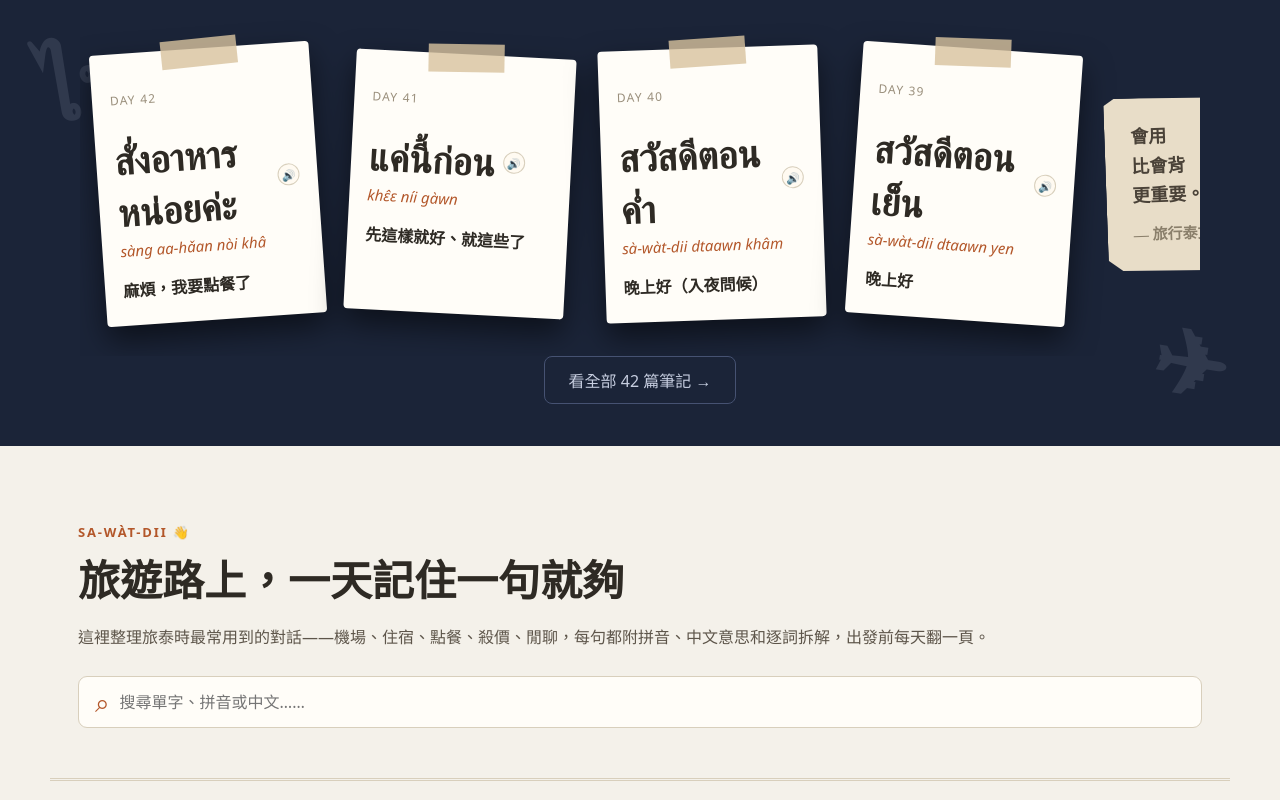
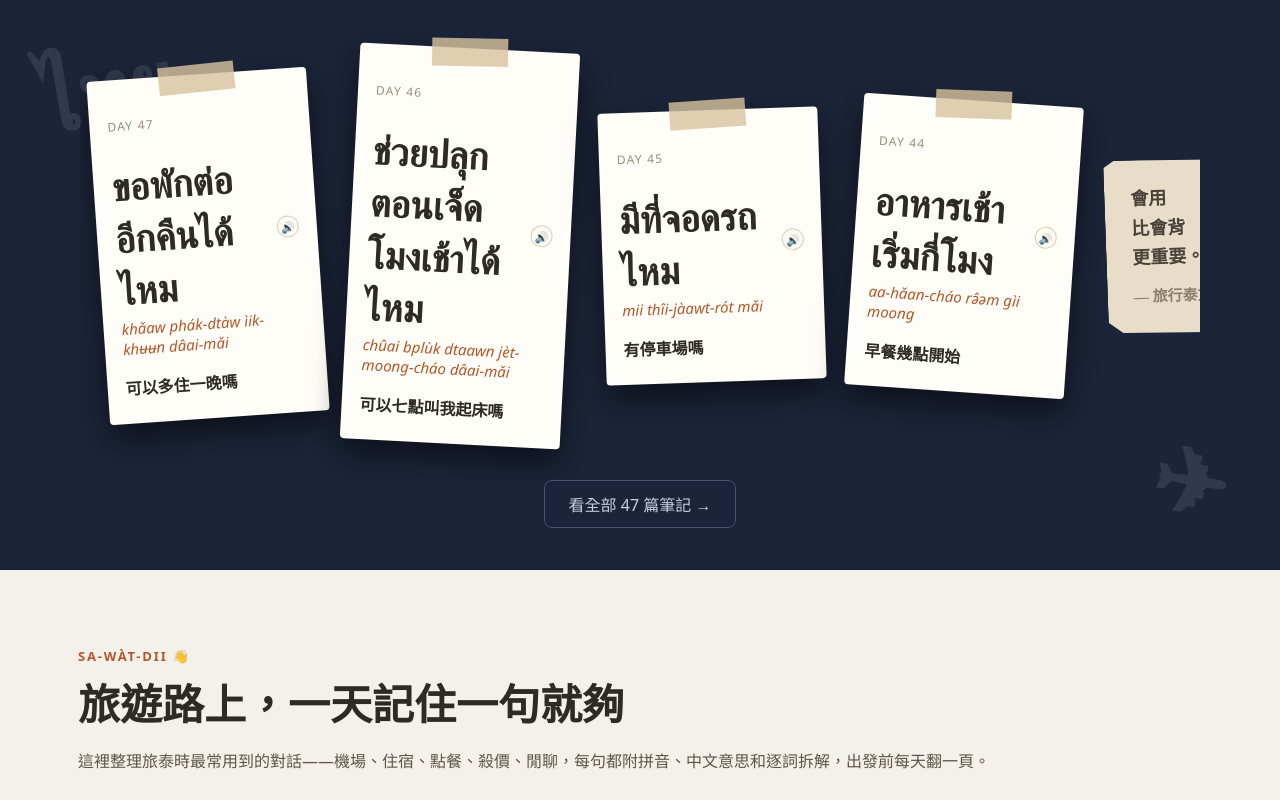
Before and after one commit to phineascarter-arch/thai-travel-notes, a React (Vite) app: page / in a window 1280 px wide. Shown: the part 960-1760 px from the top of the page. Built offline with nearby package versions, Linux system fonts and the light colour scheme.

Commit message:
Add Day 43-47: hotel-desk conversations (luggage, breakfast, parking, wake-up call, extending a stay)

```diff
--- a/src/data/notes.ts
+++ b/src/data/notes.ts
@@ -47,6 +47,180 @@ export interface Note {
 
 export const notes: Note[] = [
   {
+    day: 47,
+    date: "2026.09.06",
+    thai: "ขอพักต่ออีกคืนได้ไหม",
+    roman: "khǎaw phák-dtàw ìik-khʉʉn dâai-mǎi",
+    zh: "可以多住一晚嗎",
+    category: "住宿",
+    pattern: "ขอ + [動詞] + ต่อ + ได้ไหม",
+    examples: [
+      {
+        zh: "可以多住一晚嗎？",
+        thai: "ขอพักต่ออีกคืนได้ไหมคะ",
+        roman: "khǎaw phák-dtàw ìik-khʉʉn dâai-mǎi khá",
+        tokens: [
+          { thai: "ขอ", roman: "khǎaw", zh: "請、我要" },
+          { thai: "พักต่อ", roman: "phák-dtàw", zh: "繼續住、續住" },
+          { thai: "อีกคืน", roman: "ìik-khʉʉn", zh: "多一晚" },
+          { thai: "ได้ไหม", roman: "dâai-mǎi", zh: "可以嗎" },
+          { thai: "คะ", roman: "khá", zh: "（女性疑問句禮貌詞尾）" },
+        ],
+      },
+      {
+        zh: "現在還有空房嗎？",
+        thai: "ตอนนี้มีห้องว่างไหมคะ",
+        roman: "dtaawn-níi mii hâwng wâang mǎi khá",
+        tokens: [
+          { thai: "ตอนนี้", roman: "dtaawn-níi", zh: "現在" },
+          { thai: "มี", roman: "mii", zh: "有" },
+          { thai: "ห้องว่าง", roman: "hâwng wâang", zh: "空房" },
+          { thai: "ไหม", roman: "mǎi", zh: "嗎" },
+          { thai: "คะ", roman: "khá", zh: "（女性疑問句禮貌詞尾）" },
+        ],
+      },
+    ],
+    note: "臨時想多留一晚，或途中改變行程想延長住宿，都可以直接問櫃檯；如果客滿，前台通常會直接說已經滿房了，沒滿的話就會幫你續住一晚，旺季旅遊旺點最好還是提早問。",
+  },
+  {
+    day: 46,
+    date: "2026.09.05",
+    thai: "ช่วยปลุกตอนเจ็ดโมงเช้าได้ไหม",
+    roman: "chûai bplùk dtaawn jèt-moong-cháo dâai-mǎi",
+    zh: "可以七點叫我起床嗎",
+    category: "住宿",
+    pattern: "ช่วย + [動詞] + ตอน + [時間] + ได้ไหม",
+    examples: [
+      {
+        zh: "可以七點叫我起床嗎？",
+        thai: "ช่วยปลุกตอนเจ็ดโมงเช้าได้ไหมคะ",
+        roman: "chûai bplùk dtaawn jèt-moong-cháo dâai-mǎi khá",
+        tokens: [
+          { thai: "ช่วย", roman: "chûai", zh: "幫忙" },
+          { thai: "ปลุก", roman: "bplùk", zh: "叫醒" },
+          { thai: "ตอนเจ็ดโมงเช้า", roman: "dtaawn jèt-moong-cháo", zh: "早上七點" },
+          { thai: "ได้ไหม", roman: "dâai-mǎi", zh: "可以嗎" },
+          { thai: "คะ", roman: "khá", zh: "（女性疑問句禮貌詞尾）" },
+        ],
+      },
+      {
+        zh: "明天要一早去機場",
+        thai: "พรุ่งนี้ต้องไปสนามบินเช้าค่ะ",
+        roman: "phrûng-níi dtâwng bpai sà-nǎam-bin cháo khâ",
+        tokens: [
+          { thai: "พรุ่งนี้", roman: "phrûng-níi", zh: "明天" },
+          { thai: "ต้องไป", roman: "dtâwng bpai", zh: "必須去" },
+          { thai: "สนามบิน", roman: "sà-nǎam-bin", zh: "機場" },
+          { thai: "เช้า", roman: "cháo", zh: "早上、一早" },
+          { thai: "ค่ะ", roman: "khâ", zh: "（女性禮貌詞尾）" },
+        ],
+      },
+    ],
+    note: "ช่วย + 動詞 + ได้ไหม 是很萬用的請求句型，換掉 ปลุก（叫醒）就能變成任何請飯店幫忙的事；泰文報時間用「幾 + 量詞」的方式，早上七點是 เจ็ดโมงเช้า，先學會這句最常用的時段就很夠應付旅行。",
+  },
+  {
+    day: 45,
+    date: "2026.09.04",
+    thai: "มีที่จอดรถไหม",
+    roman: "mii thîi-jàawt-rót mǎi",
+    zh: "有停車場嗎",
+    category: "住宿",
+    pattern: "มี + [名詞] + ไหม",
+    examples: [
+      {
+        zh: "有停車場嗎？",
+        thai: "มีที่จอดรถไหมคะ",
+        roman: "mii thîi-jàawt-rót mǎi khá",
+        tokens: [
+          { thai: "มี", roman: "mii", zh: "有" },
+          { thai: "ที่จอดรถ", roman: "thîi-jàawt-rót", zh: "停車場" },
+          { thai: "ไหม", roman: "mǎi", zh: "嗎" },
+          { thai: "คะ", roman: "khá", zh: "（女性疑問句禮貌詞尾）" },
+        ],
+      },
+      {
+        zh: "可以停在哪裡？",
+        thai: "จอดรถได้ที่ไหนคะ",
+        roman: "jàawt-rót dâai thîi-nǎi khá",
+        tokens: [
+          { thai: "จอดรถ", roman: "jàawt-rót", zh: "停車" },
+          { thai: "ได้", roman: "dâai", zh: "可以" },
+          { thai: "ที่ไหน", roman: "thîi-nǎi", zh: "哪裡" },
+          { thai: "คะ", roman: "khá", zh: "（女性疑問句禮貌詞尾）" },
+        ],
+      },
+    ],
+    note: "自駕或包車旅行才會用到，市區飯店不一定有停車位，最好先問清楚；จอด 這個字 Day 17 已經學過（跟司機說「停在這裡」），這裡是同一個字用在飯店訂房情境。",
+  },
+  {
+    day: 44,
+    date: "2026.09.03",
+    thai: "อาหารเช้าเริ่มกี่โมง",
+    roman: "aa-hǎan-cháo rə̂əm gìi moong",
+    zh: "早餐幾點開始",
+    category: "住宿",
+    pattern: "[名詞] + เริ่ม／รวม + กี่โมง／ไหม",
+    examples: [
+      {
+        zh: "早餐幾點開始？",
+        thai: "อาหารเช้าเริ่มกี่โมงคะ",
+        roman: "aa-hǎan-cháo rə̂əm gìi moong khá",
+        tokens: [
+          { thai: "อาหารเช้า", roman: "aa-hǎan-cháo", zh: "早餐" },
+          { thai: "เริ่ม", roman: "rə̂əm", zh: "開始" },
+          { thai: "กี่โมง", roman: "gìi moong", zh: "幾點" },
+          { thai: "คะ", roman: "khá", zh: "（女性疑問句禮貌詞尾）" },
+        ],
+      },
+      {
+        zh: "有含早餐嗎？",
+        thai: "ราคารวมอาหารเช้าไหมคะ",
+        roman: "raa-khaa ruam aa-hǎan-cháo mǎi khá",
+        tokens: [
+          { thai: "ราคา", roman: "raa-khaa", zh: "價格" },
+          { thai: "รวม", roman: "ruam", zh: "包含" },
+          { thai: "อาหารเช้า", roman: "aa-hǎan-cháo", zh: "早餐" },
+          { thai: "ไหม", roman: "mǎi", zh: "嗎" },
+          { thai: "คะ", roman: "khá", zh: "（女性疑問句禮貌詞尾）" },
+        ],
+      },
+    ],
+    note: "訂房網站有時候寫得不清楚早餐是否包含在內，入住時直接問一次最保險；問到供餐時間後，通常櫃檯也會順便告訴你餐廳在哪裡。",
+  },
+  {
+    day: 43,
+    date: "2026.09.02",
+    thai: "ฝากกระเป๋าได้ไหม",
+    roman: "fàak grà-bpǎo dâai-mǎi",
+    zh: "可以寄放行李嗎",
+    category: "住宿",
+    pattern: "ฝาก + [物品] + ได้ไหม",
+    examples: [
+      {
+        zh: "可以寄放行李嗎？",
+        thai: "ฝากกระเป๋าได้ไหมคะ",
+        roman: "fàak grà-bpǎo dâai-mǎi khá",
+        tokens: [
+          { thai: "ฝาก", roman: "fàak", zh: "寄放、託管" },
+          { thai: "กระเป๋า", roman: "grà-bpǎo", zh: "行李、包包" },
+          { thai: "ได้ไหม", roman: "dâai-mǎi", zh: "可以嗎" },
+          { thai: "คะ", roman: "khá", zh: "（女性疑問句禮貌詞尾）" },
+        ],
+      },
+      {
+        zh: "傍晚會來拿",
+        thai: "เย็นนี้มารับค่ะ",
+        roman: "yen-níi maa ráp khâ",
+        tokens: [
+          { thai: "เย็นนี้", roman: "yen-níi", zh: "今天傍晚" },
+          { thai: "มารับ", roman: "maa ráp", zh: "來拿、來取" },
+          { thai: "ค่ะ", roman: "khâ", zh: "（女性禮貌詞尾）" },
+        ],
+      },
+    ],
+    note: "退房後還沒到搭車時間，或提早到但房間還沒整理好，都能先請櫃檯幫忙寄放行李，飯店大廳通常都有這個服務，寄放後就能輕鬆去附近逛逛，晚點再回來拿。",
+  },
+  {
     day: 42,
     date: "2026.09.01",
     thai: "สั่งอาหารหน่อยค่ะ",
```
